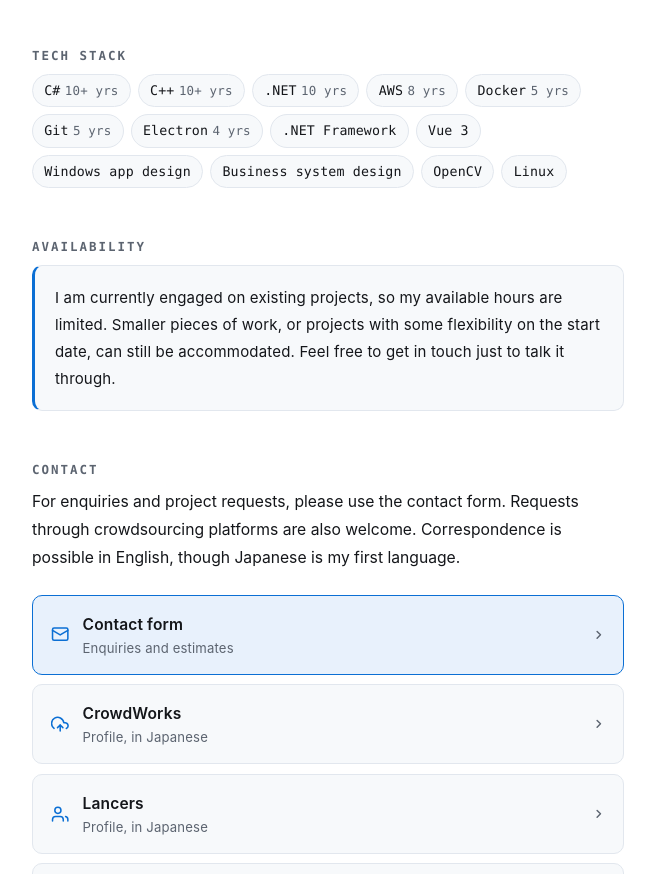
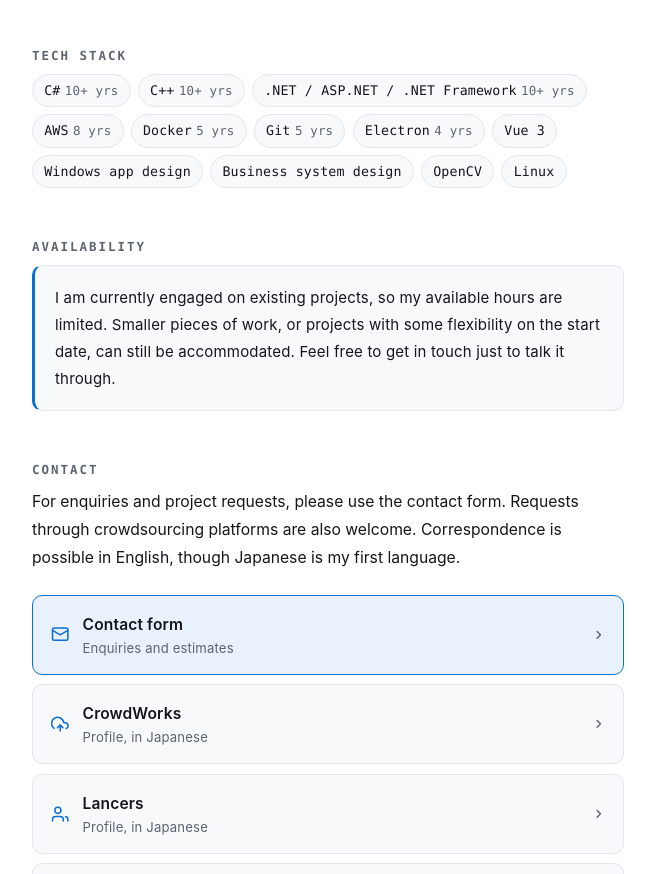
Before and after one commit to r2nd-work/r2nd-work.github.io, a plain HTML site: page en/index.html in a window 1280 px wide. Shown: the part 1648-2522 px from the top of the page, without its empty margins (312-967 px from the left). Drawn offline with Linux system fonts and the light colour scheme.

Commit message:
技術スタックの .NET 系を1つにまとめた
- .NET / ASP.NET / .NET Framework を「10年以上」の1チップに統合
- 単独の .NET Framework チップを削除
- 長いチップが狭い画面からはみ出さないよう nowrap を解除

Co-Authored-By: Claude Opus 5 <noreply@anthropic.com>

```diff
--- a/css/styles.css
+++ b/css/styles.css
@@ -335,7 +335,7 @@ a:focus-visible {
   font-family: var(--font-mono);
   font-size: 0.83rem;
   line-height: 1.6;
-  white-space: nowrap;
+  max-width: 100%;
 }
 
 .chips li .yrs { color: var(--muted); margin-left: 0.35em; font-size: 0.78rem; }
--- a/en/index.html
+++ b/en/index.html
@@ -104,12 +104,11 @@
         <ul class="chips">
           <li>C#<span class="yrs">10+ yrs</span></li>
           <li>C++<span class="yrs">10+ yrs</span></li>
-          <li>.NET<span class="yrs">10 yrs</span></li>
+          <li>.NET / ASP.NET / .NET Framework<span class="yrs">10+ yrs</span></li>
           <li>AWS<span class="yrs">8 yrs</span></li>
           <li>Docker<span class="yrs">5 yrs</span></li>
           <li>Git<span class="yrs">5 yrs</span></li>
           <li>Electron<span class="yrs">4 yrs</span></li>
-          <li>.NET Framework</li>
           <li>Vue 3</li>
           <li>Windows app design</li>
           <li>Business system design</li>
```
Also changed, not shown: index.html (+1 -2 lines).
